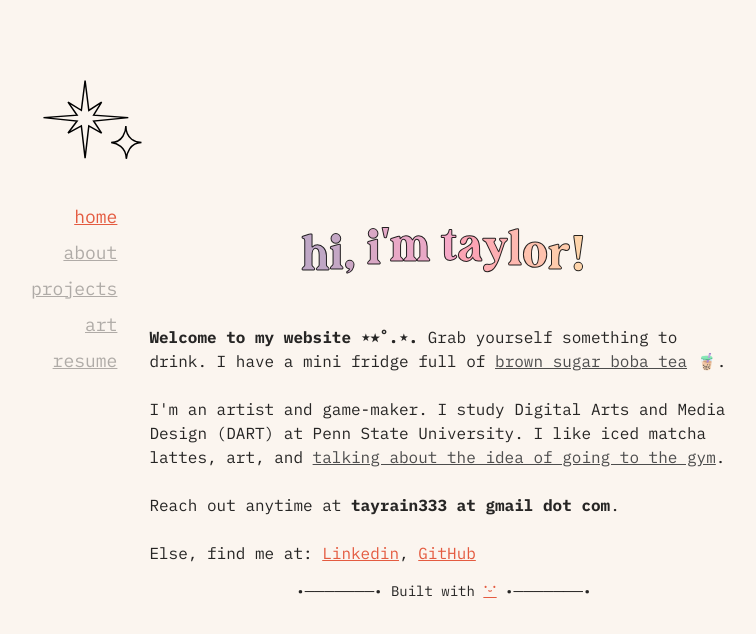
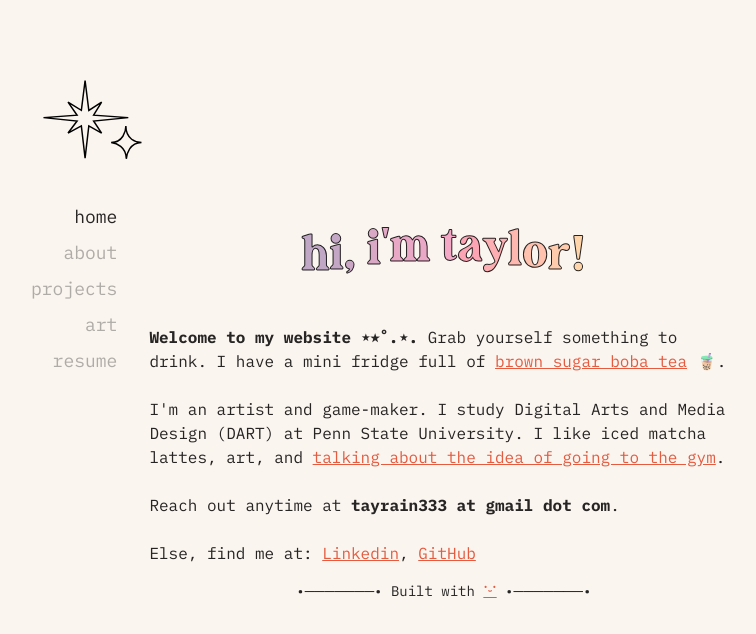
Before and after one commit to ruwkia/taylorsmith, a Next.js app: page / in a window 1280 px wide. Shown: the top 634 px of the page, without its empty margins (253-1009 px from the left). Built offline with nearby package versions, Linux system fonts and the light colour scheme.

Commit message:
Update globals.css

```diff
--- a/styles/globals.css
+++ b/styles/globals.css
@@ -184,12 +184,23 @@ h2 {
   }
 }
 @layer base {
-  a {
+  /* 1) Only underline & color links inside your main content wrapper */
+  .body a {
     text-decoration: underline;
     color: #e45b40;
     cursor: pointer;
   }
-  a:hover {
-    opacity:0.5;
+  .body a:hover {
+    opacity: 0.5;
+  }
+
+  /* 2) Force nav links (home/projects/etc.) back to default styling */
+  nav a {
+    text-decoration: none;
+    color: inherit;
+    cursor: pointer;
+  }
+  nav a:hover {
+    opacity: 1;
   }
 }
```
